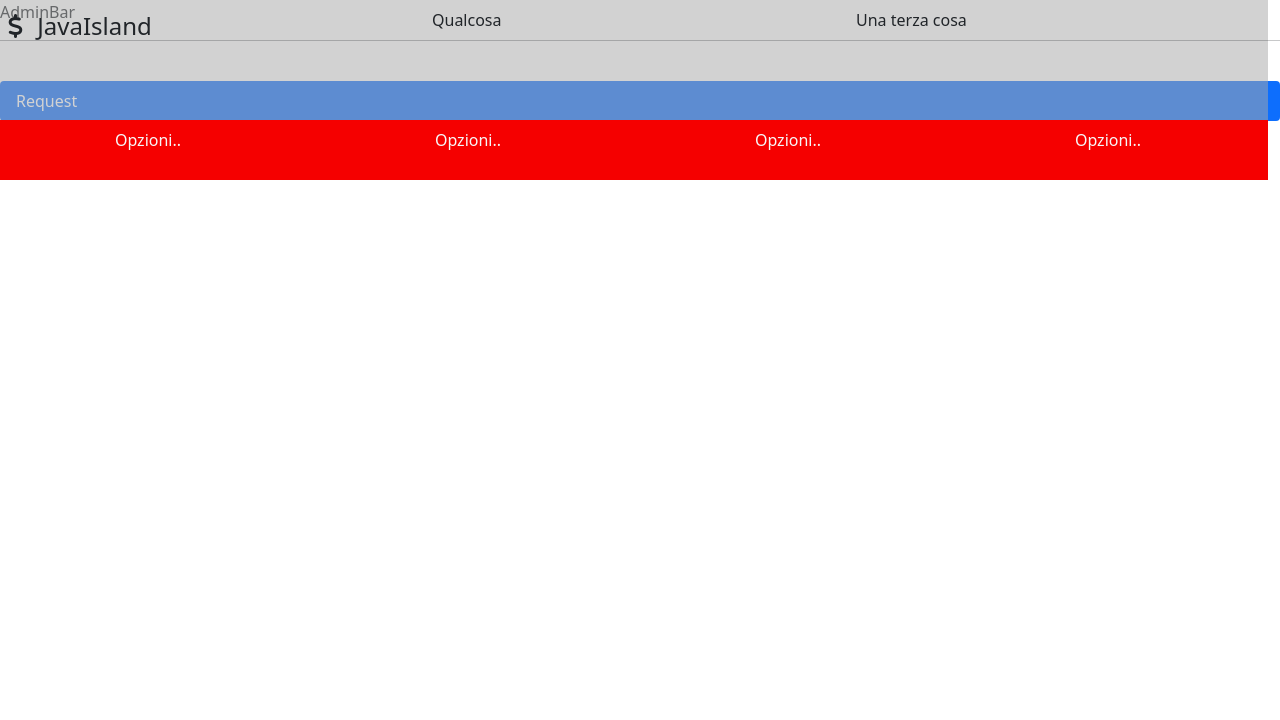
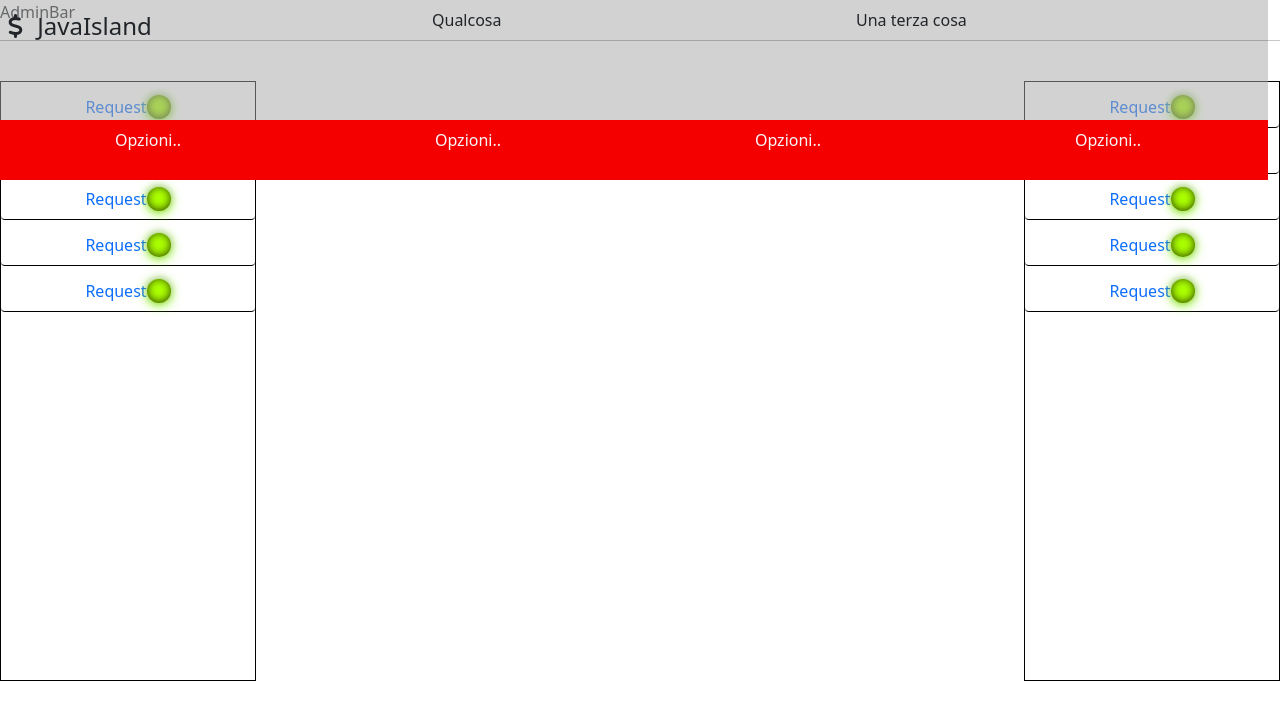
Before and after one commit to JeromeBranchetti/online-banking, an Angular app: page /adminDashboard in a window 1280 px wide. Shown: the top 720 px of the page. Built offline with nearby package versions, Linux system fonts and the light colour scheme.

Commit message:
modify adminDashboard

```diff
--- a/src/app/admin-dash-board/admin-dash-board.component.css
+++ b/src/app/admin-dash-board/admin-dash-board.component.css
@@ -0,0 +1,32 @@
+.containerRequestList {
+  display: flex;
+  justify-content: space-between;
+}
+
+.requestsList {
+  height: 600px;
+  border: 1px solid black;
+  width: 20%;
+}
+
+.requestList {
+  width: 20%;
+  height: 100%;
+  border: 1px solid black;
+}
+
+.request {
+  border-bottom: 1px solid black;
+  display: flex;
+  justify-content: center;
+  margin-top: 2%;
+}
+
+.led-green {
+  width: 24px;
+  height: 24px;
+  background-color: #abff00;
+  border-radius: 50%;
+  box-shadow: rgba(0, 0, 0, 0.2) 0 -1px 7px 1px, inset #304701 0 -1px 9px,
+    #89ff00 0 2px 12px;
+}
--- a/src/app/admin-dash-board/admin-dash-board.component.html
+++ b/src/app/admin-dash-board/admin-dash-board.component.html
@@ -2,27 +2,42 @@ AdminBar
 <hr />
 <br />
 
+<div class="containerRequestList">
+  <!-- Prima lista (sinistra) -->
   <div class="requestsList">
     <div
       class="nav flex-column nav-pills"
-    id="v-pills-tab"
-    role="tablist"
       aria-orientation="vertical"
       *ngFor="let request of requests"
     >
-    <a
-      class="nav-link active"
-      id="v-pills-home-tab"
+      <div
+        class="nav-link request"
         data-toggle="pill"
-      role="tab"
         aria-controls="v-pills-home"
         aria-selected="true"
-      >Request</a
       >
+        Request
+        <div class="led-green"></div>
+      </div>
     </div>
   </div>
 
-<div class="panel panel-default">
-  <div class="panel-heading">Panel Heading</div>
-  <div class="panel-body">Panel Content</div>
+  <!-- Seconda lista (destra) -->
+  <div class="requestsList">
+    <div
+      class="nav flex-column nav-pills"
+      aria-orientation="vertical"
+      *ngFor="let request of requests"
+    >
+      <div
+        class="nav-link request"
+        data-toggle="pill"
+        aria-controls="v-pills-home"
+        aria-selected="true"
+      >
+        Request
+        <div class="led-green"></div>
       </div>
+    </div>
+  </div>
+</div>
--- a/src/app/admin-dash-board/admin-dash-board.component.ts
+++ b/src/app/admin-dash-board/admin-dash-board.component.ts
@@ -15,6 +15,34 @@ export class AdminDashBoardComponent implements OnInit {
       dateOfBirth: '111',
       email: 'andrea@rossi.it',
     },
+    {
+      name: 'Andrea',
+      lastName: 'Rossi',
+      iban: '1234',
+      dateOfBirth: '111',
+      email: 'andrea@rossi.it',
+    },
+    {
+      name: 'Andrea',
+      lastName: 'Rossi',
+      iban: '1234',
+      dateOfBirth: '111',
+      email: 'andrea@rossi.it',
+    },
+    {
+      name: 'Andrea',
+      lastName: 'Rossi',
+      iban: '1234',
+      dateOfBirth: '111',
+      email: 'andrea@rossi.it',
+    },
+    {
+      name: 'Andrea',
+      lastName: 'Rossi',
+      iban: '1234',
+      dateOfBirth: '111',
+      email: 'andrea@rossi.it',
+    },
   ];
 
   constructor() {}
```
Lines whose indentation alone changed are shown as unchanged.
